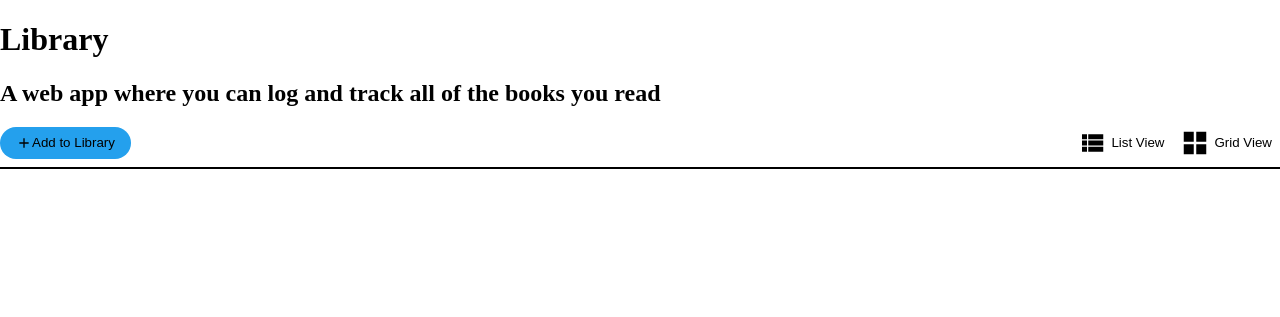
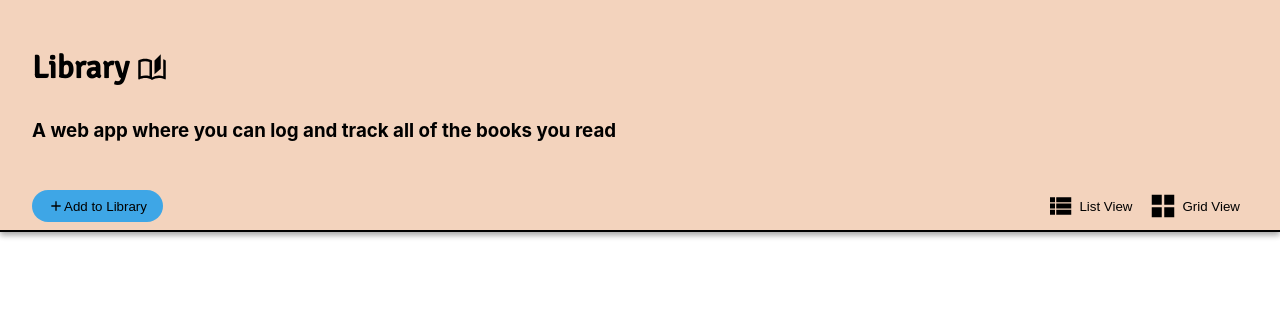
Before and after one commit to Adastros/Library, a plain HTML site: page index.html in a window 1280 px wide. Drawn offline with Linux system fonts and the light colour scheme.

Commit message:
Style landing page

```diff
--- a/index.html
+++ b/index.html
@@ -3,13 +3,27 @@
   <head>
     <meta charset="UTF-8" />
     <link href="./style.css" rel="stylesheet" />
-    <title>Document</title>
+    <link rel="preconnect" href="https://fonts.googleapis.com" />
+    <link rel="preconnect" href="https://fonts.gstatic.com" crossorigin />
+    <link
+      href="https://fonts.googleapis.com/css2?family=Roboto&family=Signika&display=swap"
+      rel="stylesheet"
+    />
+    <title>Library | A web app to track books</title>
     <script src="./javascript.js" defer></script>
   </head>
   <body>
-    <header>
+    <div class="body-subcontainer">
+      <header class="shadow">
+        <div class="site-name">
           <h1>Library</h1>
-      <h2>A web app where you can log and track all of the books you read</h2>
+          <img
+            class="icon-medium"
+            src="./icons/book-open-page-variant-outline.svg"
+            alt="Library Logo"
+          />
+        </div>
+        <h3>A web app where you can log and track all of the books you read</h3>
         <div class="header-buttons">
           <button class="add-button">
             <img
@@ -46,10 +60,10 @@
           </div>
         </div>
       </header>
-    <div class="border"></div>
       <main>
         <div class="grid-container grid-view"></div>
       </main>
+    </div>
     <div class="overlay">
       <button type="button" class="close-overlay">
         <img class="icon-large" src="./icons/close.svg" alt="" />
--- a/javascript.js
+++ b/javascript.js
@@ -1,6 +1,7 @@
 let myLibrary = [],
   overlayButtonOpen = document.querySelector(".add-button"),
-  listViewButton = overlayButtonOpen.nextElementSibling.firstElementChild,
+  demoButton = overlayButtonOpen.nextElementSibling,
+  listViewButton = overlayButtonOpen.parentElement.nextElementSibling.firstElementChild,
   gridViewButton = listViewButton.nextElementSibling,
   overlay = document.querySelector(".overlay"),
   overlayButtonClose = document.querySelector(".close-overlay"),
--- a/style.css
+++ b/style.css
@@ -3,22 +3,23 @@
 }
 
 :root {
-  --header-button-color: #24a0ed;
+  --card-background-color: #f6f4f3;
   --delete-button-color: #dc3545;
+  --header-background-color: #f3d3bd;
+  --header-button-color: #24a0edde;
+  --error: #ff0000;
   --valid: #00ff00;
   --visibility: hidden;
-  --error: #ff0000;
   --icon-url: "";
 
   height: 100%;
-  display: flex;
-  justify-content: center;
-  align-items: center;
+  font-family: -apple-system, BlinkMacSystemFont, "Segoe UI", "Roboto",
+    Helvetica, Arial, sans-serif, "Apple Color Emoji", "Segoe UI Emoji",
+    "Segoe UI Symbol";
 }
 
 body {
   height: 100%;
-  width: 100%;
   margin: auto;
   position: relative;
 }
@@ -40,6 +41,23 @@ form {
   border-radius: 8px;
 }
 
+h1 {
+  margin: 1rem 0;
+  font-family: "Signika";
+}
+
+h3 {
+  margin-top: 1rem;
+  margin-bottom: 3rem;
+}
+
+header {
+  padding: 2rem 2rem 0.5rem 2rem;
+  border-bottom: 2px solid black;
+  background-color: var(--header-background-color);
+  box-shadow: 0 4px 4px rgba(0, 0, 0, 0.16);
+}
+
 input[type="text"],
 input[type="number"],
 select {
@@ -59,7 +77,12 @@ input.error {
   box-shadow: 0 0 2px var(--error);
 }
 
-.add-button {
+main {
+  padding: 2rem;
+}
+
+.add-button,
+.demo-button {
   display: flex;
   align-items: center;
   padding: 0.5rem 1rem;
@@ -67,15 +90,13 @@ input.error {
   border-radius: 16px;
 }
 
-.add-button:hover {
+.add-button:hover,
+.demo-button:hover {
   filter: brightness(0.8);
 }
 
-.border {
-  width: 100%;
-  margin-top: 0.5rem;
-  margin-bottom: 2rem;
-  border: 1px solid black;
+.body-subcontainer {
+  min-width: 768px;
 }
 
 .button-icon {
@@ -87,9 +108,10 @@ input.error {
   height: 100%;
   width: 100%;
   display: flex;
+  position: relative;
   border: 2px solid black;
   border-radius: 8px;
-  position: relative;
+  background-color: var(--card-background-color);
 }
 
 .card h2,
@@ -195,7 +217,7 @@ input.error {
 }
 
 .list-view {
-  grid-template-columns: minmax(600px, 1fr);
+  grid-template-columns: minmax(370px, 1fr);
   grid-auto-rows: 3rem;
 }
 
@@ -212,6 +234,17 @@ input.error {
   background-color: rgba(0, 0, 0, 0.5);
 }
 
+.primary-buttons-container {
+  display: flex;
+  gap: 1rem;
+}
+
+.site-name {
+  display: flex;
+  align-items: center;
+  gap: 0.5rem;
+}
+
 .shadow {
   box-shadow: rgba(0, 0, 0, 0.16) 0px 3px 6px, rgba(0, 0, 0, 0.23) 0px 3px 6px;
 }
@@ -222,6 +255,7 @@ input.error {
   background-color: white;
   gap: 0.25rem;
   padding: 0 0.5rem;
+  background-color: var(--header-background-color);
 }
 
 .view-button:hover {
```
Also changed, not shown: icons/book-open-page-variant-outline.svg (added). Lines whose indentation alone changed are shown as unchanged.
